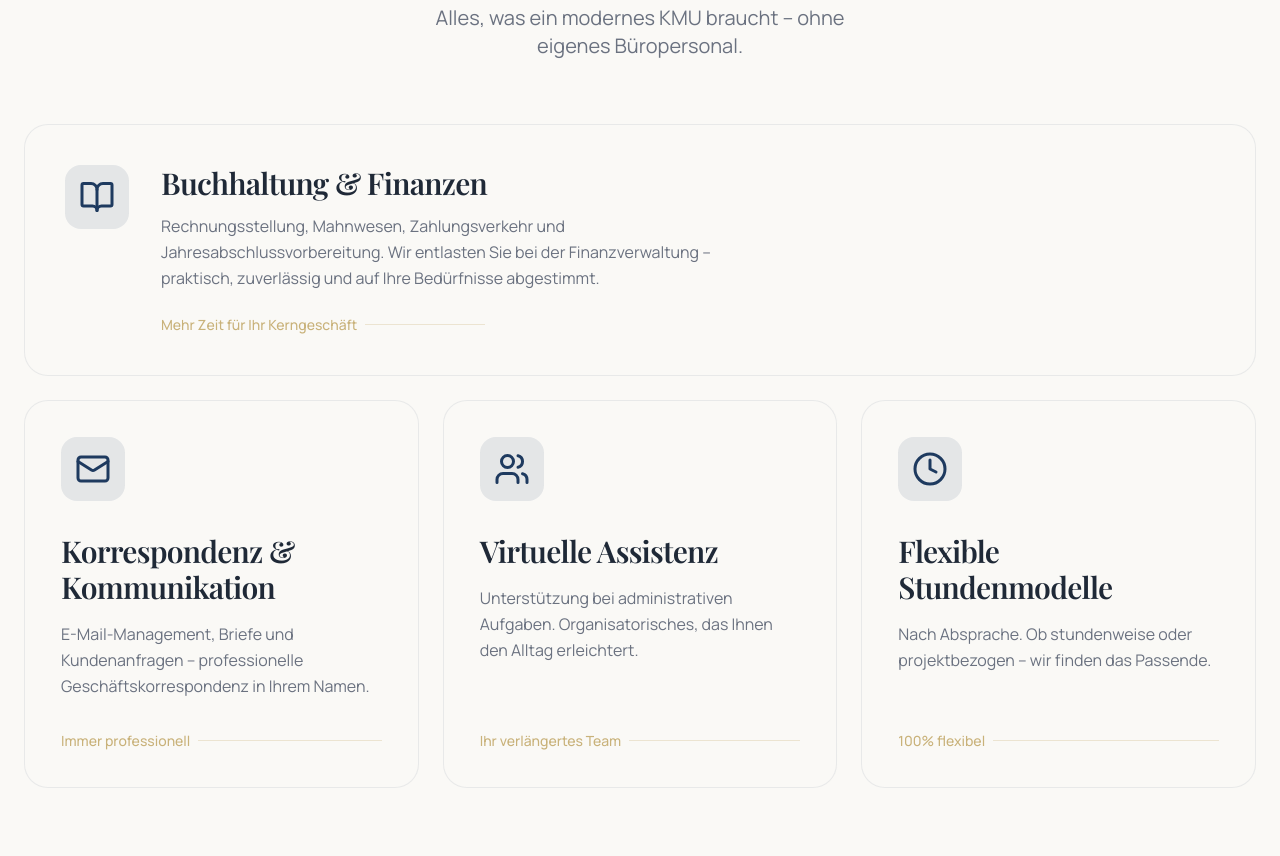
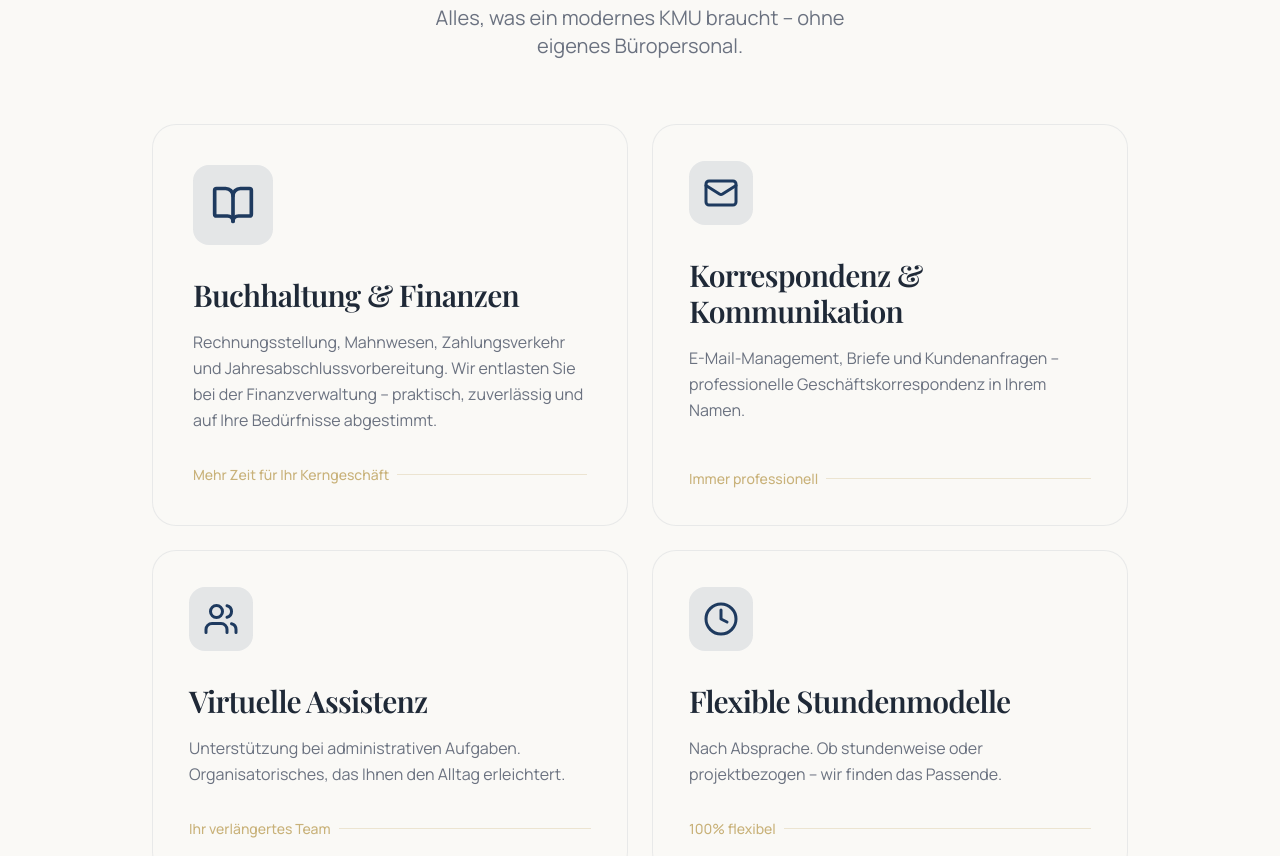
Before and after one commit to Claudio723/buroassist, a Next.js app: page / in a window 1280 px wide. Shown: the part 1120-1976 px from the top of the page. Built offline with nearby package versions, Linux system fonts and the light colour scheme.

Commit message:
Mail-Adresse korrigiert: info@bueroassist.ch. Services auf 2x2 Grid umgestellt, Featured-Kachel design-technisch hervorgehoben statt ueberbreit.

```diff
--- a/app/datenschutz/page.tsx
+++ b/app/datenschutz/page.tsx
@@ -17,7 +17,7 @@ export default function DatenschutzPage() {
           <div>
             <h2 className="text-text-dark font-semibold text-lg mb-2">1. Verantwortliche Stelle</h2>
             <p>Patrizia Steyskal, Binzstrasse 3, 8953 Zürich, Schweiz</p>
-            <p>E-Mail: <a href="mailto:info@buroassist.ch" className="text-accent hover:underline">info@buroassist.ch</a></p>
+            <p>E-Mail: <a href="mailto:info@bueroassist.ch" className="text-accent hover:underline">info@bueroassist.ch</a></p>
           </div>
 
           <div>
@@ -65,7 +65,7 @@ export default function DatenschutzPage() {
               <li>Löschung Ihrer Daten (soweit keine gesetzliche Aufbewahrungspflicht besteht)</li>
               <li>Widerspruch gegen die Verarbeitung</li>
             </ul>
-            <p className="mt-3">Kontaktieren Sie uns unter <a href="mailto:info@buroassist.ch" className="text-accent hover:underline">info@buroassist.ch</a>.</p>
+            <p className="mt-3">Kontaktieren Sie uns unter <a href="mailto:info@bueroassist.ch" className="text-accent hover:underline">info@bueroassist.ch</a>.</p>
           </div>
 
           <div>
--- a/app/impressum/page.tsx
+++ b/app/impressum/page.tsx
@@ -23,7 +23,7 @@ export default function ImpressumPage() {
 
           <div>
             <h2 className="text-text-dark font-semibold text-lg mb-2">Kontakt</h2>
-            <p>E-Mail: <a href="mailto:info@buroassist.ch" className="text-accent hover:underline">info@buroassist.ch</a></p>
+            <p>E-Mail: <a href="mailto:info@bueroassist.ch" className="text-accent hover:underline">info@bueroassist.ch</a></p>
             <p>Telefon: <a href="tel:+41441234567" className="text-accent hover:underline">+41 41 123 45 67</a></p>
           </div>
 
--- a/components/Contact.tsx
+++ b/components/Contact.tsx
@@ -51,7 +51,7 @@ ${data.vorname} ${data.nachname}`
     );
 
     // Open default mail client
-    window.location.href = `mailto:info@buroassist.ch?subject=${subject}&body=${body}`;
+    window.location.href = `mailto:info@bueroassist.ch?subject=${subject}&body=${body}`;
 
     // Show success animation
     setTimeout(() => {
--- a/components/Footer.tsx
+++ b/components/Footer.tsx
@@ -38,7 +38,7 @@ export default function Footer() {
           <div className="font-semibold text-white mb-5 tracking-wider text-xs">KONTAKT</div>
 
           <div className="space-y-4 text-[15px]">
-            <a href="mailto:info@buroassist.ch" className="block hover:text-white transition">info@buroassist.ch</a>
+            <a href="mailto:info@bueroassist.ch" className="block hover:text-white transition">info@bueroassist.ch</a>
             <a href="tel:+41441234567" className="block hover:text-white transition">+41 41 123 45 67</a>
 
             <div className="pt-4 text-white/60 text-sm leading-relaxed">
--- a/components/Services.tsx
+++ b/components/Services.tsx
@@ -3,14 +3,14 @@
 import { motion } from 'framer-motion';
 import { BookOpen, Mail, Users, Clock } from 'lucide-react';
 
-const featuredService = {
-  icon: BookOpen,
-  title: "Buchhaltung & Finanzen",
-  desc: "Rechnungsstellung, Mahnwesen, Zahlungsverkehr und Jahresabschlussvorbereitung. Wir entlasten Sie bei der Finanzverwaltung – praktisch, zuverlässig und auf Ihre Bedürfnisse abgestimmt.",
-  highlight: "Mehr Zeit für Ihr Kerngeschäft"
-};
-
 const services = [
+  {
+    icon: BookOpen,
+    title: "Buchhaltung & Finanzen",
+    desc: "Rechnungsstellung, Mahnwesen, Zahlungsverkehr und Jahresabschlussvorbereitung. Wir entlasten Sie bei der Finanzverwaltung – praktisch, zuverlässig und auf Ihre Bedürfnisse abgestimmt.",
+    highlight: "Mehr Zeit für Ihr Kerngeschäft",
+    featured: true
+  },
   {
     icon: Mail,
     title: "Korrespondenz & Kommunikation",
@@ -32,56 +32,36 @@ const services = [
 ];
 
 export default function Services() {
-  const FeaturedIcon = featuredService.icon;
-
   return (
-    <section id="leistungen" className="max-w-7xl mx-auto px-6 py-24 md:py-32">
+    <section id="leistungen" className="max-w-5xl mx-auto px-6 py-24 md:py-32">
       <div className="text-center mb-16">
         <div className="text-accent text-sm font-semibold tracking-[2px] mb-3">WAS WIR FÜR SIE TUN</div>
         <h2 className="section-heading text-6xl md:text-7xl tracking-tighter mb-6">Leistungen, die entlasten.</h2>
         <p className="max-w-md mx-auto text-xl text-text-muted">Alles, was ein modernes KMU braucht – ohne eigenes Büropersonal.</p>
       </div>
 
-      <div className="grid md:grid-cols-2 lg:grid-cols-3 gap-6">
-        {/* Featured Service - Full Width */}
-        <motion.div
-          initial={{ opacity: 0, y: 60 }}
-          whileInView={{ opacity: 1, y: 0 }}
-          viewport={{ once: true }}
-          className="md:col-span-2 lg:col-span-3 service-card group glass rounded-3xl p-8 md:p-10 flex flex-col md:flex-row gap-6 md:gap-8 border border-white/60 bg-primary/[0.03]"
-        >
-          <div className="flex-shrink-0">
-            <div className="w-16 h-16 rounded-2xl bg-primary/10 flex items-center justify-center group-hover:bg-primary/20 transition-colors">
-              <FeaturedIcon className="w-9 h-9 text-primary" />
-            </div>
-          </div>
-          <div className="flex-grow flex flex-col">
-            <h3 className="text-2xl md:text-3xl font-semibold tracking-tight mb-3">{featuredService.title}</h3>
-            <p className="text-text-muted leading-relaxed max-w-xl">{featuredService.desc}</p>
-            <div className="pt-6 mt-auto flex items-center gap-2 text-sm font-medium text-accent">
-              {featuredService.highlight}
-              <div className="flex-1 h-px bg-accent/30 max-w-[120px]" />
-            </div>
-          </div>
-        </motion.div>
-
-        {/* Standard Services */}
+      <div className="grid md:grid-cols-2 gap-6">
         {services.map((service, index) => {
           const Icon = service.icon;
+          const isFeatured = service.featured;
           return (
             <motion.div
               key={index}
               initial={{ opacity: 0, y: 60 }}
               whileInView={{ opacity: 1, y: 0 }}
               viewport={{ once: true }}
-              transition={{ delay: (index + 1) * 0.05 }}
-              className="service-card group glass rounded-3xl p-9 flex flex-col h-full border border-white/60"
+              transition={{ delay: index * 0.05 }}
+              className={`service-card group glass rounded-3xl flex flex-col h-full border border-white/60 ${
+                isFeatured ? 'p-10 bg-primary/[0.03] border-primary/10' : 'p-9'
+              }`}
             >
-              <div className="w-16 h-16 rounded-2xl bg-primary/10 flex items-center justify-center mb-8 group-hover:bg-primary/20 transition-colors">
-                <Icon className="w-9 h-9 text-primary" />
+              <div className={`rounded-2xl bg-primary/10 flex items-center justify-center mb-8 group-hover:bg-primary/20 transition-colors ${
+                isFeatured ? 'w-20 h-20' : 'w-16 h-16'
+              }`}>
+                <Icon className={`text-primary ${isFeatured ? 'w-11 h-11' : 'w-9 h-9'}`} />
               </div>
 
-              <h3 className="text-3xl font-semibold tracking-tight mb-4 pr-8">{service.title}</h3>
+              <h3 className="text-2xl md:text-3xl font-semibold tracking-tight mb-4">{service.title}</h3>
 
               <p className="text-text-muted leading-relaxed flex-grow">{service.desc}</p>
 
```
